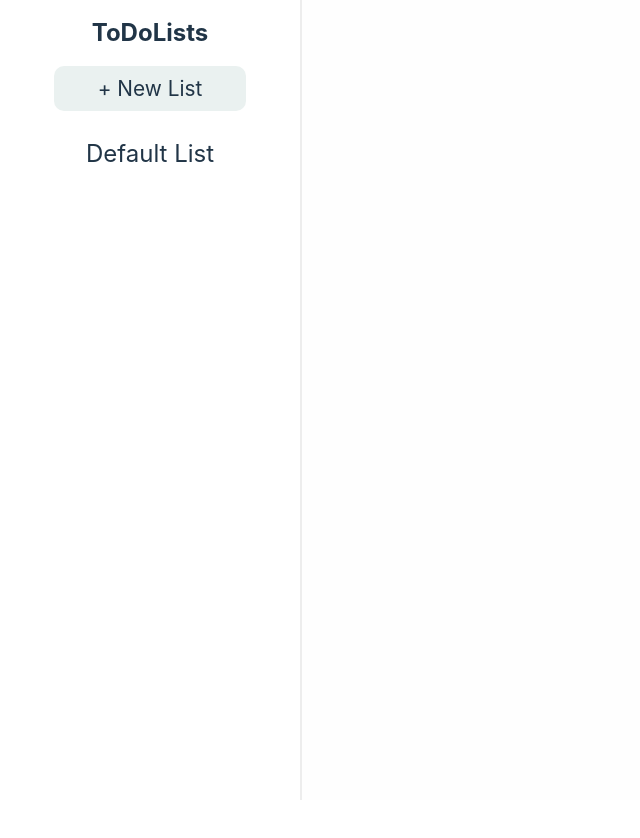
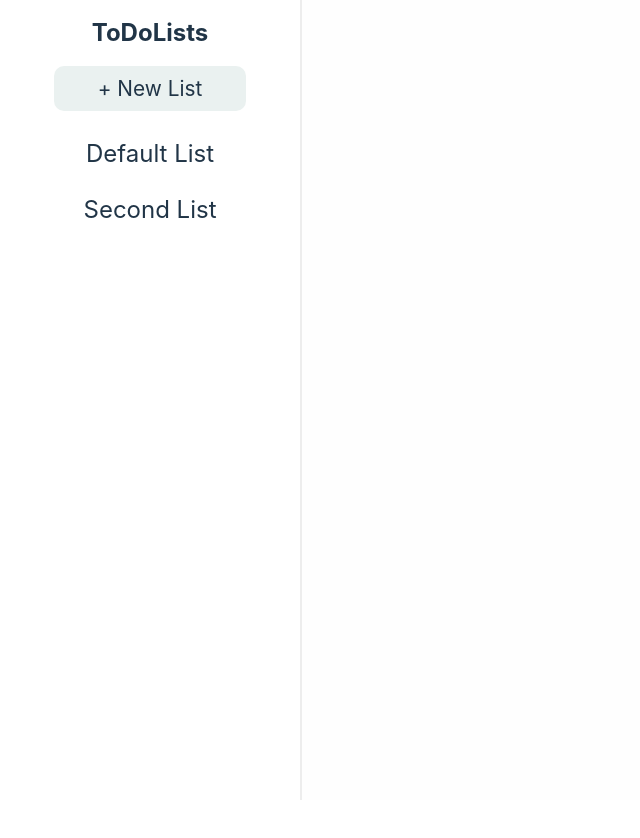
Before and after one commit to Midoria7/My-ToDoList, a React (Vite) app: page / in a window 1280 px wide. Shown: the top 838 px of the page, without its empty margins (0-640 px from the left). Built offline with nearby package versions, Linux system fonts and the light colour scheme.

Commit message:
Function: Select List

```diff
--- a/src/App.jsx
+++ b/src/App.jsx
@@ -1,17 +1,24 @@
 import './App.css'
 import './components/list.css'
+import './components/task.css'
 import React, { useMemo, useState, useCallback, useEffect } from 'react';
 import Listbar from './components/ListBar';
 import TaskBox from './components/TaskBox';
 
 export default function App() {
 	const [lists, setLists] = useState([
-		{title: "Default List"}
+		{title: "Default List", tasks: {}},
+		{title: "Second List", tasks: {}},
 	]);
-	const [currentLists, setCurrentLists] = useState(null);
+	const [currentList, setCurrentList] = useState(lists[0]);
 	return (
 		<div className="App">
-			<Listbar lists = {lists} setLists = {setLists}/>
+			<Listbar
+			lists = {lists}
+			setLists = {setLists}
+			currentList = {currentList}
+			setCurrentList = {setCurrentList}
+			/>
 			<TaskBox />
 		</div>
 	);
--- a/src/components/ListBar.jsx
+++ b/src/components/ListBar.jsx
@@ -1,14 +1,11 @@
 import AddListButton from './AddListButton.jsx';
 
-export default function ListBar(props) {
-    const lists = props.lists;
-    const setLists = props.setLists;
-
+export default function ListBar({lists, setLists, currentList, setCurrentList}) {
     function handleAddList() {
         const title = prompt("Enter the title of the new list:");
         if (title) {
             setLists((prevLists) => {
-                return [...prevLists, {title: title}];
+                return [...prevLists, {title: title, tasks: {}}];
             });
         }
     }
@@ -21,7 +18,11 @@ export default function ListBar(props) {
                 {
                     lists.map((nowList) => {
                         return (
-                        <div key={nowList.title} className='list over-hide'>
+                        <div
+                        key = {nowList.title}
+                        className= {`list over-hide ${currentList.title === nowList.title ? 'selected-list' : null}`}
+                        onClick = {() => setCurrentList(nowList)}
+                        >
                             {nowList.title}
                         </div>
                         );
--- a/src/components/list.css
+++ b/src/components/list.css
@@ -23,6 +23,11 @@
     cursor: pointer;
 }
 
+.selected_list {
+    color: #fff;
+    background-color: #3d87e8c4;
+}
+
 .list:hover {
     color: #fff;
     background-color: #3d87e8c4;
```
Also changed, not shown: src/components/task.css (added).
